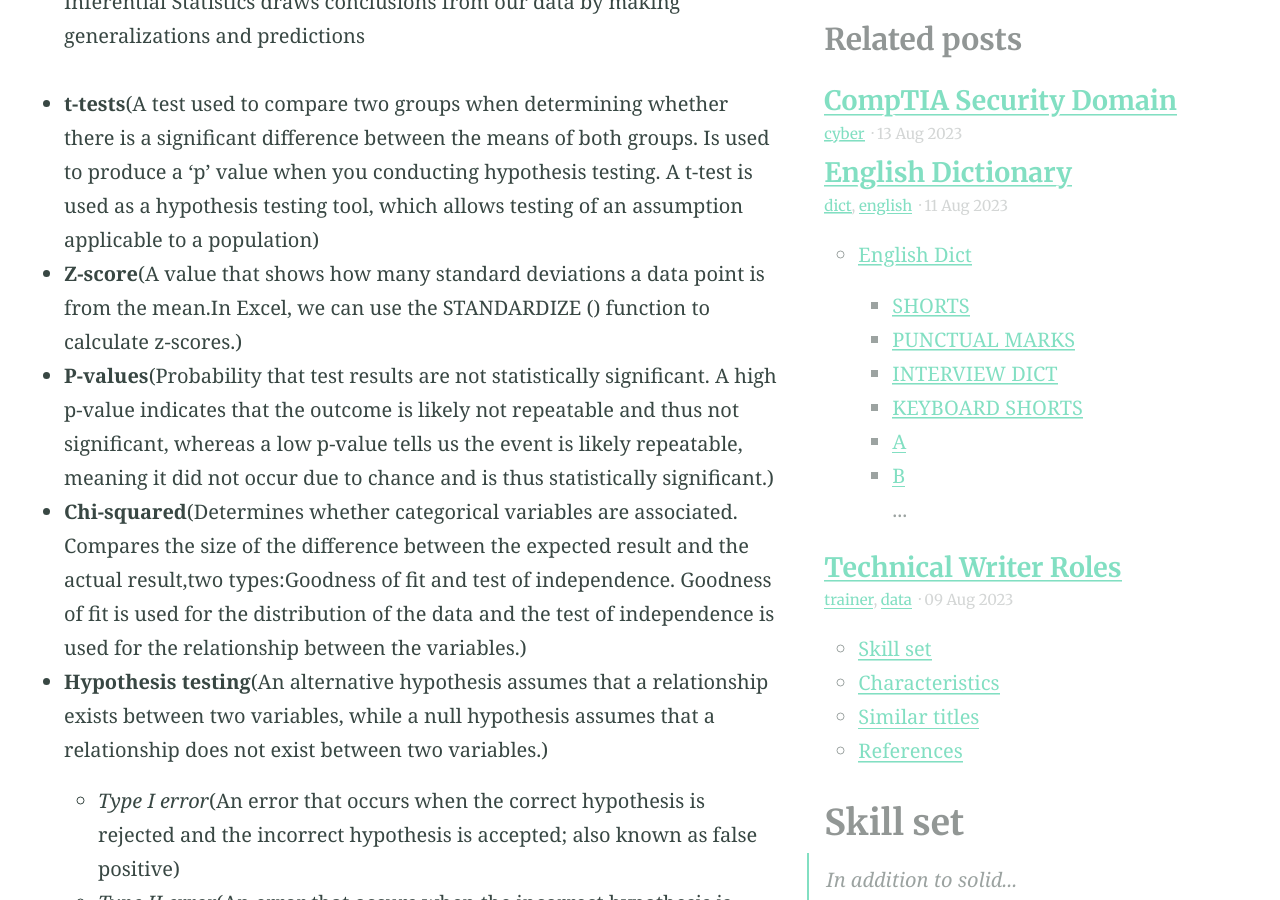
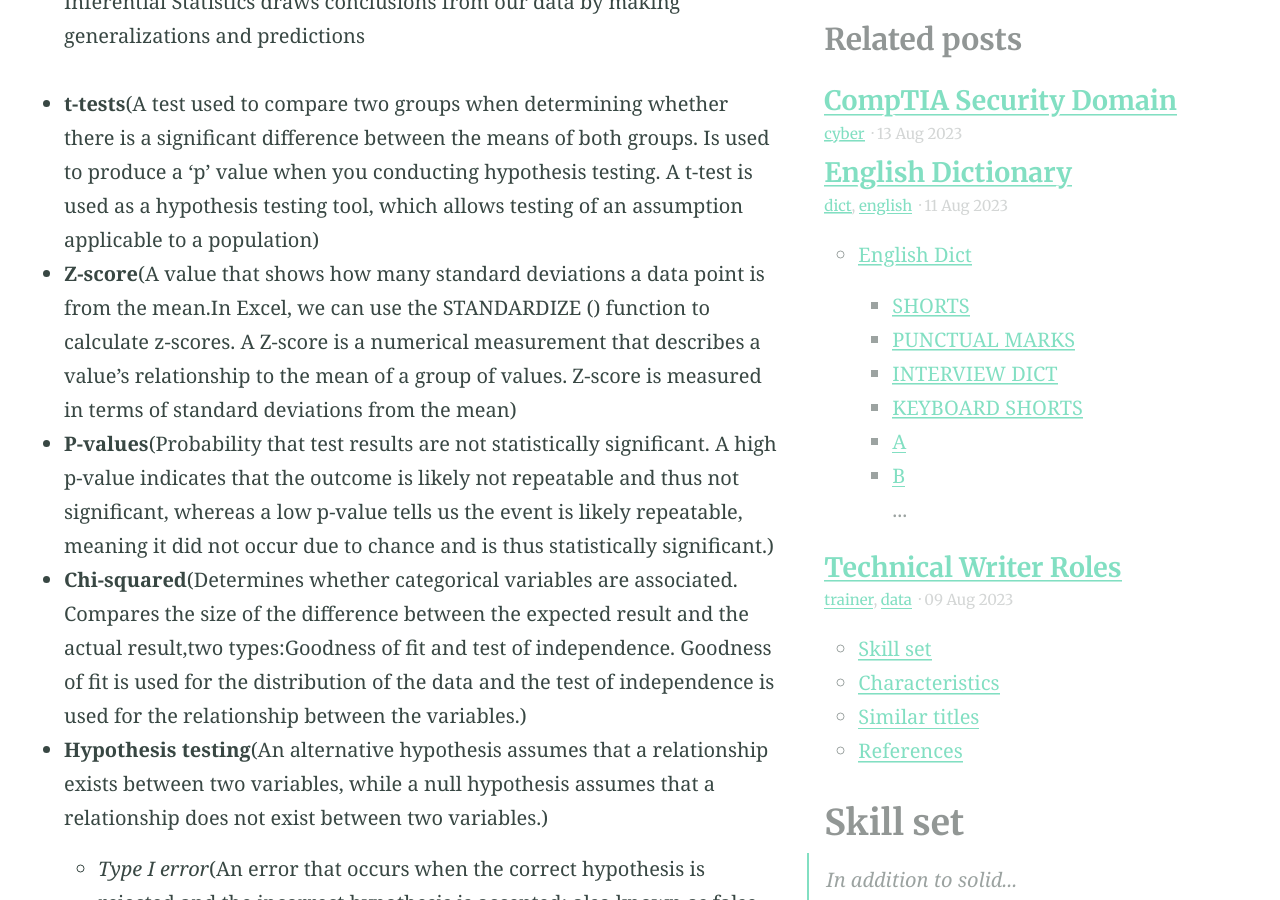
Before and after one commit to esccode/esccode.github.io, a Jekyll site: the page built from _posts/2023-08-12-cdd.md, in a window 1280 px wide and 900 px high, scrolled down 11020 px. Built offline with Jekyll 4.4.1, drawn with Linux system fonts in a browser that asks for light colours.

Commit message:
fffffffff

```diff
--- a/_posts/2023-08-12-cdd.md
+++ b/_posts/2023-08-12-cdd.md
@@ -184,7 +184,7 @@ Descriptive Statistics describes our data by summarizing it and providing us wit
 Inferential Statistics draws conclusions from our data by making generalizations and predictions
 
 - **t-tests**(A test used to compare two groups when determining whether there is a significant difference between the means of both groups. Is used to produce a 'p' value when you conducting hypothesis testing. A t-test is used as a hypothesis testing tool, which allows testing of an assumption applicable to a population)
-- **Z-score**(A value that shows how many standard deviations a data point is from the mean.In Excel, we can use the STANDARDIZE () function to calculate z-scores.)
+- **Z-score**(A value that shows how many standard deviations a data point is from the mean.In Excel, we can use the STANDARDIZE () function to calculate z-scores. A Z-score is a numerical measurement that describes a value’s relationship to the mean of a group of values. Z-score is measured in terms of standard deviations from the mean)
 - **P-values**(Probability that test results are not statistically significant. A high p-value indicates that the outcome is likely not repeatable and thus not significant, whereas a low p-value tells us the event is likely repeatable, meaning it did not occur due to chance and is thus statistically significant.)
 - **Chi-squared**(Determines whether categorical variables are associated. Compares the size of the difference between the expected result and the actual result,two types:Goodness of fit and test of independence. Goodness of fit is used for the distribution of the data and the test of independence is used for the relationship between the variables.)
 - **Hypothesis testing**(An alternative hypothesis assumes that a relationship exists between two variables, while a null hypothesis assumes that a relationship does not exist between two variables.)
```
